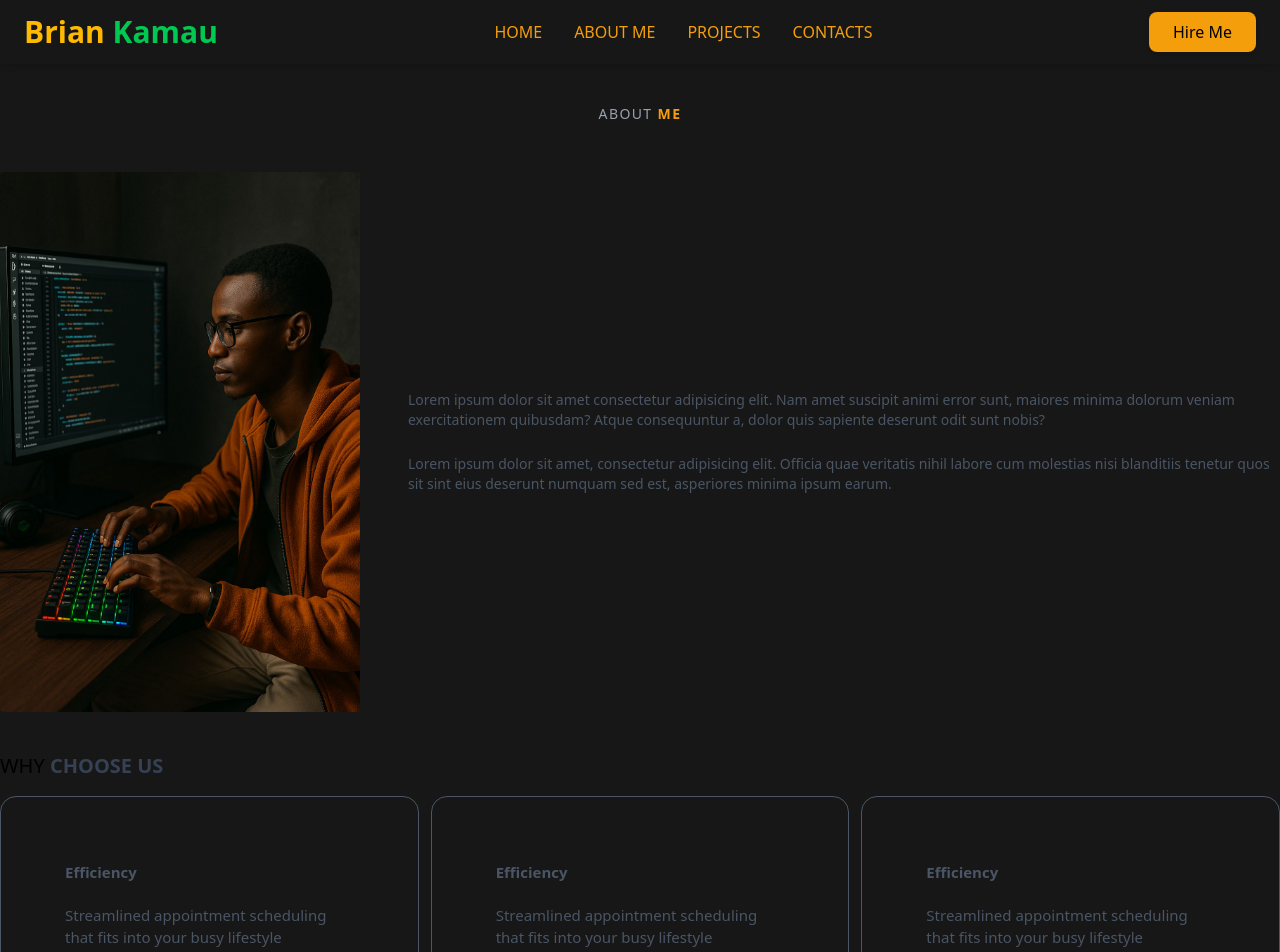
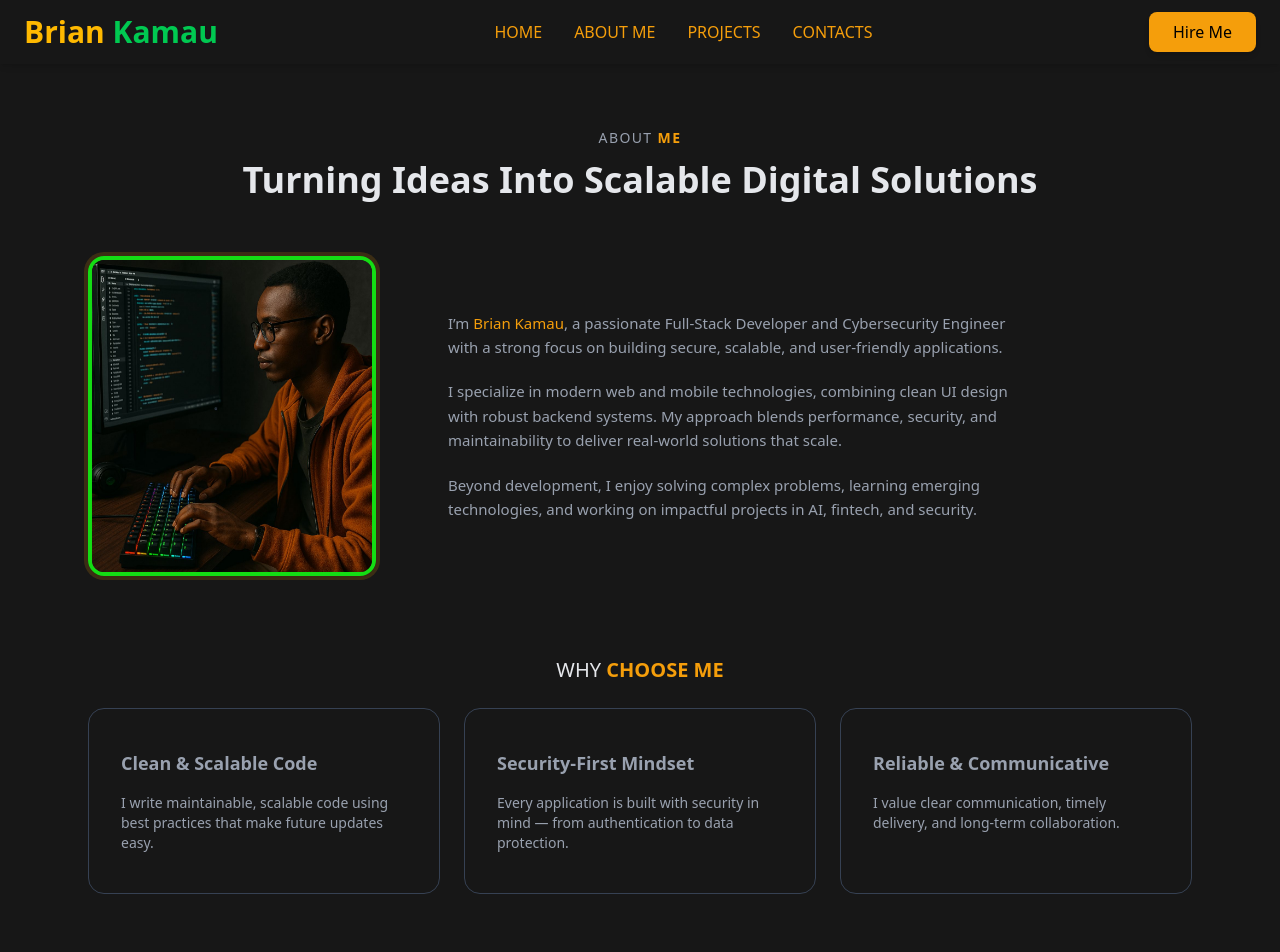
Before and after one commit to B-6219/portttt, a React (Vite) app in the folder frontend/: page /about in a window 1280 px wide. Shown: the top 952 px of the page. Built offline with nearby package versions, Linux system fonts and the light colour scheme.

Commit message:
added featues in contact page

```diff
--- a/frontend/src/pages/About.jsx
+++ b/frontend/src/pages/About.jsx
@@ -1,48 +1,98 @@
-import React from 'react'
-import about from '../assets/about.jpeg'
+
+
+
+import React from "react";
+import about from "../assets/about.jpeg";
 
 const About = () => {
     return (
-        <div>
+        <section className="max-w-6xl mx-auto px-6">
 
-            <div className="text-center mb-12 pt-10">
+            {/* Header */}
+            <div className="text-center mb-14 pt-16">
                 <p className="text-gray-400 uppercase tracking-widest text-sm">
                     About <span className="text-accent-amber font-semibold">Me</span>
                 </p>
+                <h2 className="text-3xl md:text-4xl font-bold text-off-white mt-3">
+                    Turning Ideas Into Scalable Digital Solutions
+                </h2>
             </div>
 
-            <div className='my-10 flex flex-col md:flex-row gap-12'>
-                <img className='w-full md:max-w-90 rounded' src={about} alt="" />
-                <div className='flex flex-col justify-center gap-6 md;w-2/4 text-sm text-gray-600'>
+            {/* About Content */}
+            <div className="flex flex-col md:flex-row gap-18 items-center">
+
+                {/* Image */}
+                <div className="relative">
+                    <img
+                        className="w-72 h-80 object-cover rounded-2xl border-4 border-neon shadow"
+                        src={about}
+                        alt="About Brian"
+                    />
+                    <div className="absolute inset-0 rounded-2xl ring-4 ring-accent-amber/20 animate-pulse" />
+                </div>
+
+                {/* Text */}
+                <div className="flex flex-col gap-5 text-gray-400 text-[15px] leading-relaxed max-w-xl">
                     <p>
-                        Lorem ipsum dolor sit amet consectetur adipisicing elit. Nam amet suscipit animi error sunt, maiores minima dolorum veniam exercitationem quibusdam? Atque consequuntur a, dolor quis sapiente deserunt odit sunt nobis?
+                        I’m <span className="text-accent-amber font-medium">Brian Kamau</span>,
+                        a passionate Full-Stack Developer and Cybersecurity Engineer with a strong
+                        focus on building secure, scalable, and user-friendly applications.
                     </p>
-                    <p>Lorem ipsum dolor sit amet, consectetur adipisicing elit. Officia quae veritatis nihil labore cum molestias nisi blanditiis tenetur quos sit sint eius deserunt numquam sed est, asperiores minima ipsum earum.</p>
+
+                    <p>
+                        I specialize in modern web and mobile technologies, combining clean UI
+                        design with robust backend systems. My approach blends performance,
+                        security, and maintainability to deliver real-world solutions that scale.
+                    </p>
+
+                    <p>
+                        Beyond development, I enjoy solving complex problems, learning emerging
+                        technologies, and working on impactful projects in AI, fintech, and security.
+                    </p>
                 </div>
             </div>
 
-            <div className='text-xl my-4'>
-                <p>WHY <span className='font-semibold text-gray-700'>CHOOSE US</span></p>
+            {/* Why Choose Me */}
+            <div className="mt-20 mb-6 text-center">
+                <p className="text-xl text-off-white">
+                    WHY <span className="font-semibold text-accent-amber">CHOOSE ME</span>
+                </p>
             </div>
 
+            {/* Feature Cards */}
+            <div className="grid grid-cols-1 md:grid-cols-3 gap-6 mb-24">
 
-            <div className='flex flex-col mb-20 md:flex-row gap-3'>
-                <div className='border rounded-2xl px-10 md:px-16 py-8 sm:py-16 flex flex-col gap-5 text-[15px] hover:bg-primary hover:text-amber-400 transition-all duration-300 text-gray-600 cursor-pointer'>
-                    <b>Efficiency</b>
-                    <p>Streamlined appointment scheduling that fits into your busy lifestyle</p>
+                <div className="border border-gray-700 rounded-2xl px-8 py-10 flex flex-col gap-4
+                                text-gray-400 hover:bg-primary hover:text-accent-amber
+                                transition-all duration-300 cursor-pointer">
+                    <h3 className="text-lg font-semibold">Clean & Scalable Code</h3>
+                    <p className="text-sm">
+                        I write maintainable, scalable code using best practices that make future updates easy.
+                    </p>
                 </div>
-                <div className='border rounded-2xl px-10 md:px-16 py-8 sm:py-16 flex flex-col gap-5 text-[15px] hover:bg-primary hover:text-amber-400 transition-all duration-300 text-gray-600 cursor-pointer'>
-                    <b>Efficiency</b>
-                    <p>Streamlined appointment scheduling that fits into your busy lifestyle</p>
+
+                <div className="border border-gray-700 rounded-2xl px-8 py-10 flex flex-col gap-4
+                                text-gray-400 hover:bg-primary hover:text-accent-amber
+                                transition-all duration-300 cursor-pointer">
+                    <h3 className="text-lg font-semibold">Security-First Mindset</h3>
+                    <p className="text-sm">
+                        Every application is built with security in mind — from authentication to data protection.
+                    </p>
                 </div>
-                <div className='border rounded-2xl px-10 md:px-16 py-8 sm:py-16 flex flex-col gap-5 text-[15px] hover:bg-primary hover:text-amber-400 transition-all duration-300 text-gray-600 cursor-pointer'>
-                    <b>Efficiency</b>
-                    <p>Streamlined appointment scheduling that fits into your busy lifestyle</p>
+
+                <div className="border border-gray-700 rounded-2xl px-8 py-10 flex flex-col gap-4
+                                text-gray-400 hover:bg-primary hover:text-accent-amber
+                                transition-all duration-300 cursor-pointer">
+                    <h3 className="text-lg font-semibold">Reliable & Communicative</h3>
+                    <p className="text-sm">
+                        I value clear communication, timely delivery, and long-term collaboration.
+                    </p>
                 </div>
 
             </div>
-        </div>
-    )
-}
 
-export default About
+        </section>
+    );
+};
+
+export default About;
```
Also changed, not shown: frontend/src/pages/Contact.jsx (+116 -17 lines).
